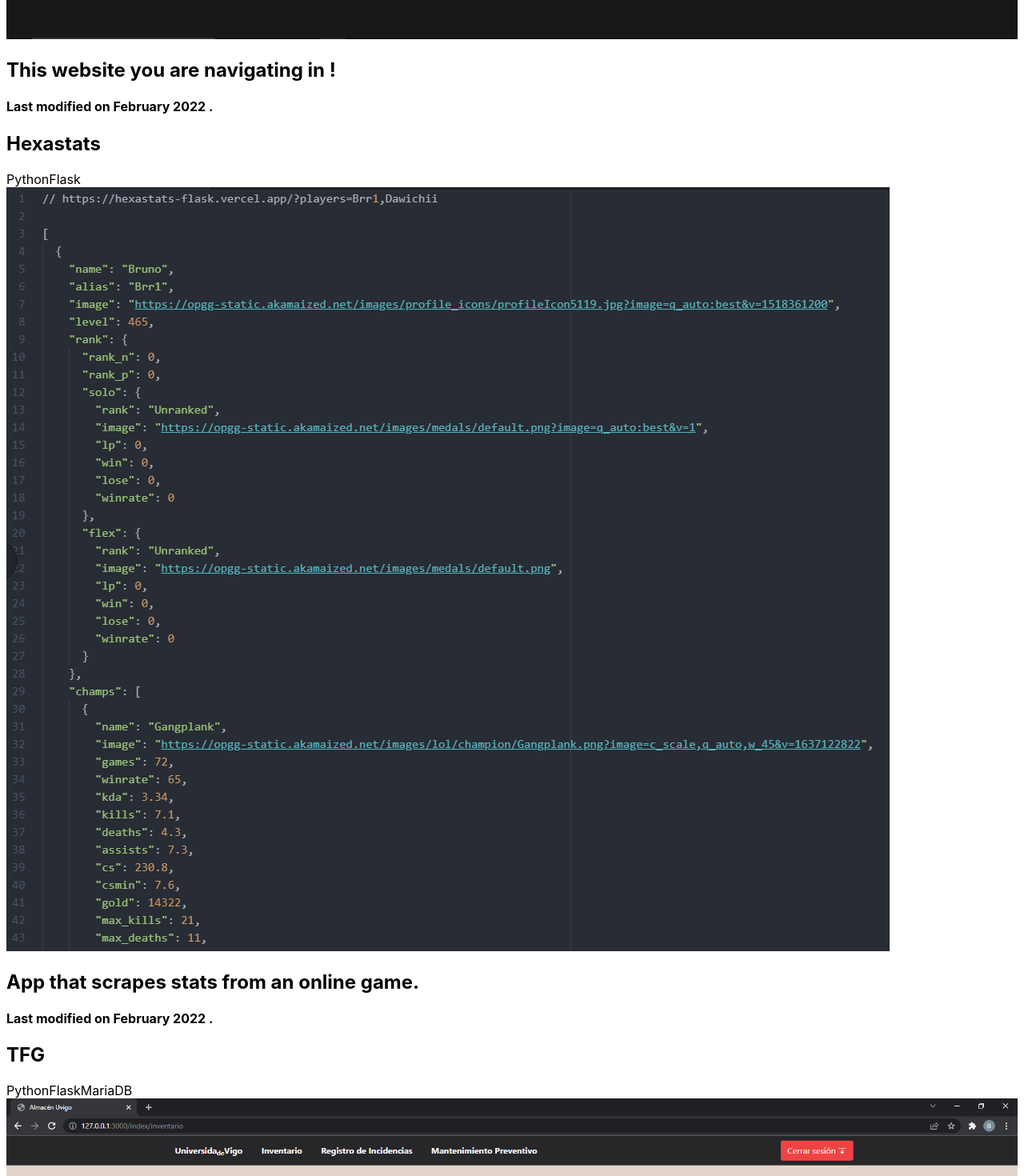
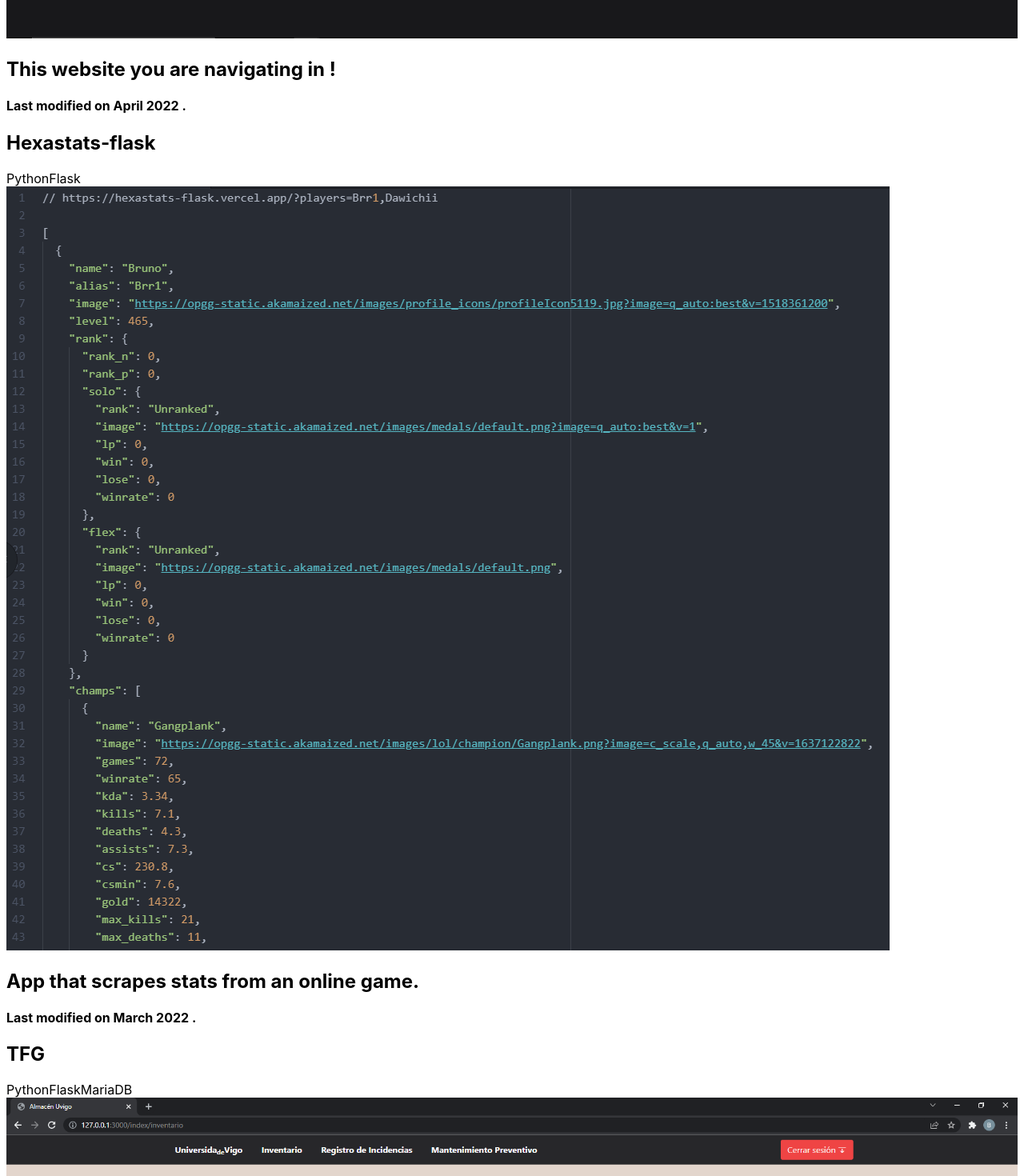
Before and after one commit to Brr1-99/Brr1, a Next.js app: page /projects in a window 1280 px wide. Shown: the part 1880-3350 px from the top of the page at 80% size. Built offline with nearby package versions, Linux system fonts and the light colour scheme.

Commit message:
Update April 2022

```diff
--- a/components/grid.js
+++ b/components/grid.js
@@ -9,15 +9,15 @@ import Focus from '../images/focus.svg'
 const projects = [
 	{
 		title: 'Brr1',
-		date: 'February 2022',
+		date: 'April 2022',
 		image: Brr1,
 		url: 'Brr1',
 		desc: 'This website you are navigating in !',
 		programs: ['JavaScript', 'React', 'Tailwindcss']
 	},
 	{
-		title: 'Hexastats',
-		date: 'February 2022',
+		title: 'Hexastats-flask',
+		date: 'March 2022',
 		image: Hexastats,
 		url: 'hexastats-flask',
 		desc: 'App that scrapes stats from an online game.',
--- a/images/icons/index.js
+++ b/images/icons/index.js
@@ -10,3 +10,4 @@ export { default as JS } from './js.svg'
 export { default as ReactNative } from './react.svg'
 export { default as Tailwind } from './tailwind.svg'
 export { default as VsCode } from './vscode.svg'
+export { default as Nodejs } from './nodejs.svg'
```
Also changed, not shown: components/skills.js (+9 -8 lines), images/Brr1.png, images/icons/nodejs.svg (added).
